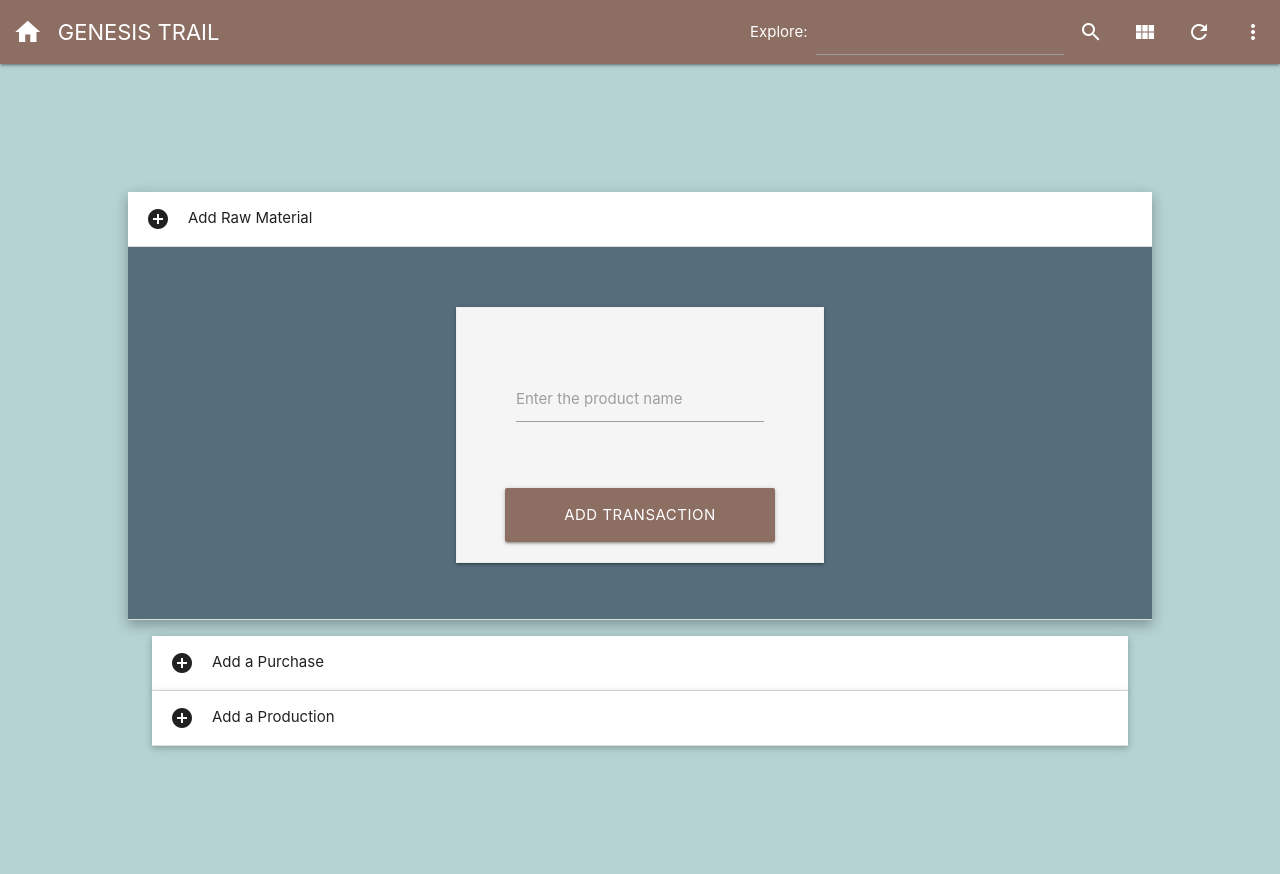
After one commit to dhruvapanyam/CS2361-project, a Flask app: a page that uses genesis_trail_flask/templates/addtxn.html in a window 1280 px wide, after a click that opens the changed part. The commit adds this page. Run offline with Flask 2, Linux system fonts and the light colour scheme; some libraries are stand-ins or nearby versions.

Commit message:
added register, addtxn

```diff
--- a/genesis_trail_flask/app.py
+++ b/genesis_trail_flask/app.py
@@ -41,6 +41,7 @@ def login():
         return render_template('login.html', alerts=[])
     else:
         out = None
+        print(request.form)
         usr = request.form['username']
         pwd = request.form['password']
         try:
@@ -60,9 +61,83 @@ def login():
             USERNAME = usr
             return redirect(url_for('home'))
 
-@app.route('/register')
+@app.route('/register', methods=["POST","GET"])
 def register():
-    return render_template('register.html')
+    if request.method == "GET":
+        return render_template('register.html')
+    else:
+        data = request.form
+        name = data['name']
+        username = data['username']
+        password = date['password']
+        location = data['location']
+        certificate = data['certificate']
+        role = data['role']
+
+        if(role=='farmer'):
+            out = subprocess.check_output([
+            'node','/home/dhruva/fabric-samples/fabchat/javascript/registerUser.js',username,role,name,location,certificate
+            ]).decode().split('OUTPUT:')[1]
+            out = json.loads(out)
+        else:
+            out = subprocess.check_output([
+            'node','/home/dhruva/fabric-samples/fabchat/javascript/registerUser.js',username,role,name
+            ]).decode().split('OUTPUT:')[1]
+            out = json.loads(out)
+
+        return redirect(url_for('login'))
+
+
+@app.route('/addtxn/<username>', methods=["POST","GET"])
+def addtxn(username):
+    if request.method == "GET":
+        return render_template('addtxn.html', username=username)
+    else:
+        data = request.form
+        data = data.to_dict(flat=False)
+        print('form output:', data)
+
+        choice = ''.join(data['formname'])
+
+        if(choice=='raw'):
+            rawName = ''.join(data['raw_product'])
+            print(rawName)
+            out = subprocess.check_output([
+            'node','/home/dhruva/fabric-samples/fabchat/javascript/invoke.js','createRaw',str(username),rawName
+            ]).decode().split('OUTPUT:')[1]
+            out = json.loads(out)
+
+        elif(choice=='purchase'):
+            buyerID = ''.join(data["buyerID"])
+            productID = ''.join(data["productID"])
+            purchaseID = ''.join(data["purchaseID"])
+            out = subprocess.check_output([
+            'node','/home/dhruva/fabric-samples/fabchat/javascript/invoke.js','createPurchase',str(username),buyerID, productID, purchaseID
+            ]).decode().split('OUTPUT:')[1]
+            out = json.loads(out)
+
+        elif(choice=='production'):
+            productName = ''.join(data['product_name'])
+            productID = data['ProductID']
+            purchaseID = data['PurchaseID']
+            subproducts = []
+            s = ""
+            for i in range(len(productID)):
+                s = str(productID[i]) + " " + str(purchaseID[i])
+                subproducts.append(s)
+
+            sub = ""
+            for ele in subproducts:
+                sub = sub + " " + '"' + ele + '"'
+
+            out = subprocess.check_output([
+            'node','/home/dhruva/fabric-samples/fabchat/javascript/invoke.js','createProduction',str(username),productName,sub
+            ]).decode().split('OUTPUT:')[1]
+            out = json.loads(out)
+
+        USERNAME = usr
+        return redirect(url_for('home'))
+
 
 @app.route('/explore/<id>')
 def explore(id):
--- /dev/null
+++ b/genesis_trail_flask/templates/addtxn.html
@@ -0,0 +1,173 @@
+{% extends 'index.html' %}
+{% block content %}
+
+<head>
+    <script type="text/javascript" src="https://code.jquery.com/jquery-2.1.1.min.js"></script>
+    <script src="https://cdnjs.cloudflare.com/ajax/libs/materialize/0.97.3/js/materialize.min.js">
+    </script>
+</head>
+
+
+<ul class="collapsible popout" data-collapsible="accordion" style="margin: 10%">
+    <li>
+        <div class="collapsible-header"><i class="material-icons">add_circle</i>Add Raw Material</div>
+        <div class="collapsible-body blue-grey darken-1">
+            <span>
+                <div class="section"></div>
+                <main>
+                    <center>
+                        <div class="container">
+                            <div class="z-depth-1 grey lighten-4 row"
+                                style="display: inline-block; padding: 32px 48px 0px 48px; border: 1px solid #EEE;">
+
+                                <form class="col s12" name="raw" action="/addtxn/username" method="post">
+                                    <div class='row'>
+                                        <div class='col s12'>
+                                        </div>
+                                    </div>
+
+
+
+                                    <div class='row'>
+                                        <div class='input-field col s12'>
+                                            <input class='validate' type='text' name='raw_product' id='raw_product' />
+                                            <label for='raw_product'>Enter the product name</label>
+                                        </div>
+                                    </div>
+                                    <br />
+                                    <center>
+                                        <div class='row'>
+                                            <button type='submit' name='btn_raw'
+                                                class='col s12 btn btn-large waves-effect brown lighten-1'>Add
+                                                Transaction</button>
+                                        </div>
+                                    </center>
+                                    <input type="hidden" id="formname" name="formname" value="raw">
+                                </form>
+                            </div>
+                        </div>
+                    </center>
+            </span>
+        </div>
+    </li>
+    <li>
+        <div class="collapsible-header"><i class="material-icons">add_circle</i>Add a Purchase</div>
+        <div class="collapsible-body blue-grey darken-1">
+            <span>
+                <div class="section"></div>
+                <main>
+                    <center>
+                        <div class="container">
+                            <div class="z-depth-1 grey lighten-4 row"
+                                style="display: inline-block; padding: 10px 48px 0px 48px; border: 1px solid #EEE;">
+
+                                <form class="col s12" name="purchase" action="/addtxn/username" method="post">
+                                    <div class='row'>
+                                        <div class='col s12'>
+                                        </div>
+                                    </div>
+
+
+
+                                    <div class='row'>
+                                        <div class='input-field col s12'>
+                                            <input class='validate' type='text' name='buyerID' id='buyerID' />
+                                            <label for='buyerID'>Enter the buyer ID</label>
+                                        </div>
+                                    </div>
+                                    <div class='row'>
+                                        <div class='input-field col s12'>
+                                            <input class='validate' type='text' name='purchaseID' id='purchaseID' />
+                                            <label for='purchaseID'>Enter the purchase ID</label>
+                                        </div>
+                                    </div>
+                                    <div class='row'>
+                                        <div class='input-field col s12'>
+                                            <input class='validate' type='text' name='productID' id='productID' />
+                                            <label for='productID'>Enter the product ID</label>
+                                        </div>
+                                    </div>
+                                    <br />
+                                    <center>
+                                        <div class='row'>
+                                            <button type='submit' name='btn_purchase'
+                                                class='col s12 btn btn-large waves-effect brown lighten-1'>Add
+                                                Transaction</button>
+                                        </div>
+                                    </center>
+                                    <input type="hidden" id="formname" name="formname" value="purchase">
+                                </form>
+                            </div>
+                        </div>
+                    </center>
+            </span>
+        </div>
+    </li>
+    <li>
+        <div class="collapsible-header"><i class="material-icons">add_circle</i>Add a Production</div>
+        <div class="collapsible-body blue-grey darken-1">
+            <span>
+                <div class="section"></div>
+                <main>
+                    <center>
+                        <div class="container">
+                            <div class="z-depth-1 grey lighten-4 row"
+                                style="display: inline-block; padding: 32px 48px 0px 48px; border: 1px solid #EEE;">
+
+                                <form class="col s12" name="product" action="/addtxn/username" method="post">
+                                    <div class='row'>
+                                        <div class='col s12'>
+                                        </div>
+                                    </div>
+
+
+
+                                    <div class='row'>
+                                        <div class='input-field col s12'>
+                                            <input class='validate' type='text' name='product_name' id='product_name' />
+                                            <label for='product_name'>Enter the product name</label>
+                                        </div>
+                                    </div>
+
+                                    <div id="dynamicCheck">
+                                        <button type="button" class = "btn-flat waves-effect waves-dark-grey-darken-1" onclick="createNewElement()">
+                                            <i class = "material-icons left">add</i>Add Subproduct</button></td>
+                                     </div>
+
+                                     <br />
+                                     <br />
+                                     <div id="subproducts"></div>
+
+                                    <br />
+                                    <center>
+                                        <div class='row'>
+                                            <button type='submit' name='btn_product'
+                                                class='col s12 btn btn-large waves-effect brown lighten-1'>Add
+                                                Transaction</button>
+                                        </div>
+                                    </center>
+                                    <input type="hidden" id="formname" name="formname" value="production">
+                                </form>
+                            </div>
+                        </div>
+                    </center>
+            </span>
+        </div>
+    </li>
+</ul>
+
+<script>
+    function createNewElement() {
+    // First create a DIV element.
+	var txtNewInputBox = document.createElement("div");
+
+    // Then add the content (a new input box) of the element.
+	txtNewInputBox.innerHTML = "<input type='text' id='ProductID' name='ProductID' class='validate'>" + "<label for='ProductID'>Enter Product ID</label>" + "<input type='text' id='PurchaseID' name='PurchaseID' class='validate'>" + "<label for='PurchaseID'>Enter Purchase ID</label>";
+    // txtNewInputBox.innerHTML = "<input type='text' id='PurchaseID'>";
+
+    // Finally put it where it is supposed to appear.
+	document.getElementById("subproducts").appendChild(txtNewInputBox);
+}
+</script>
+
+{% endblock %}
```
Also changed, not shown: genesis_trail_flask/templates/register.html (+62 -31 lines).
